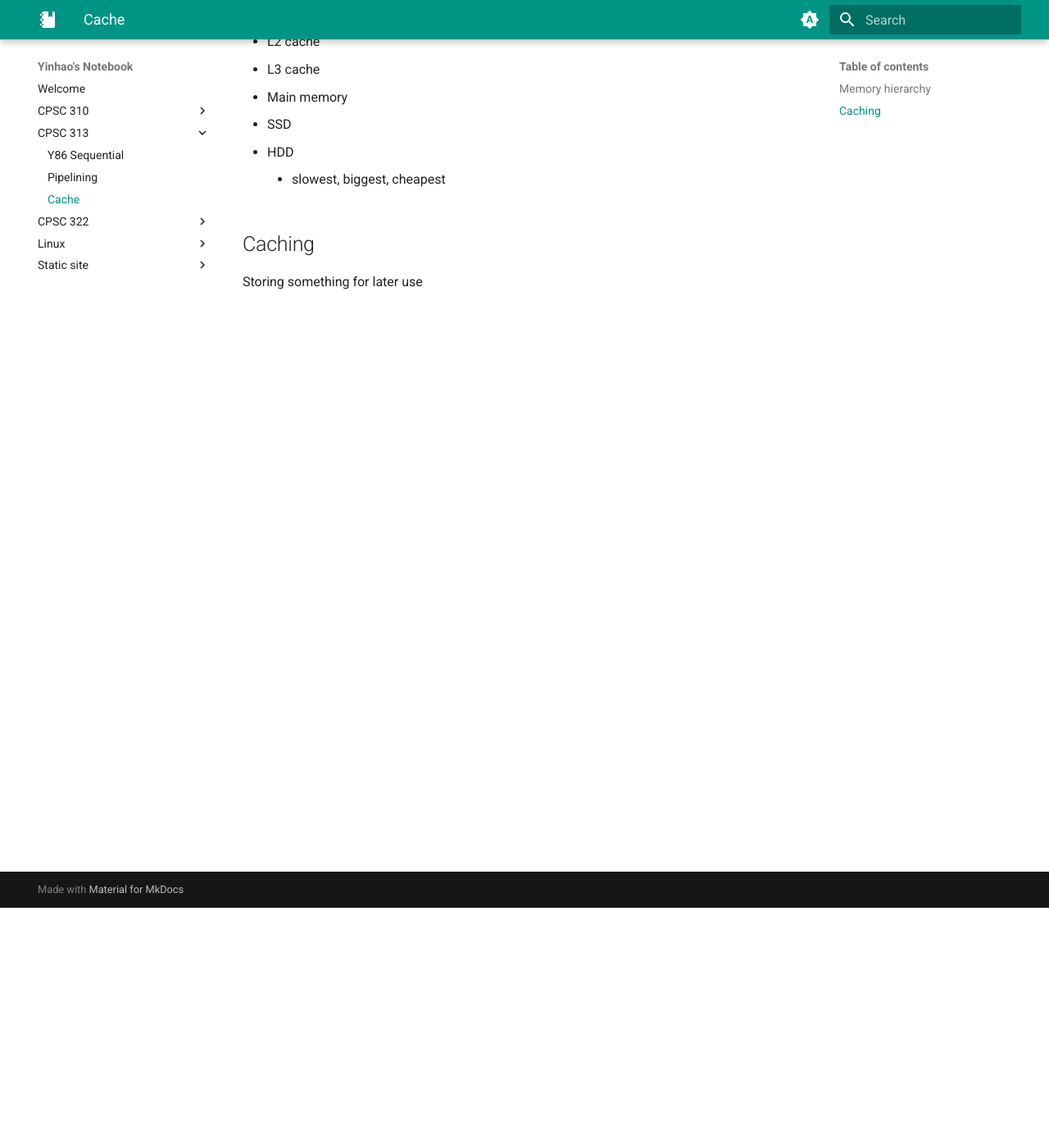
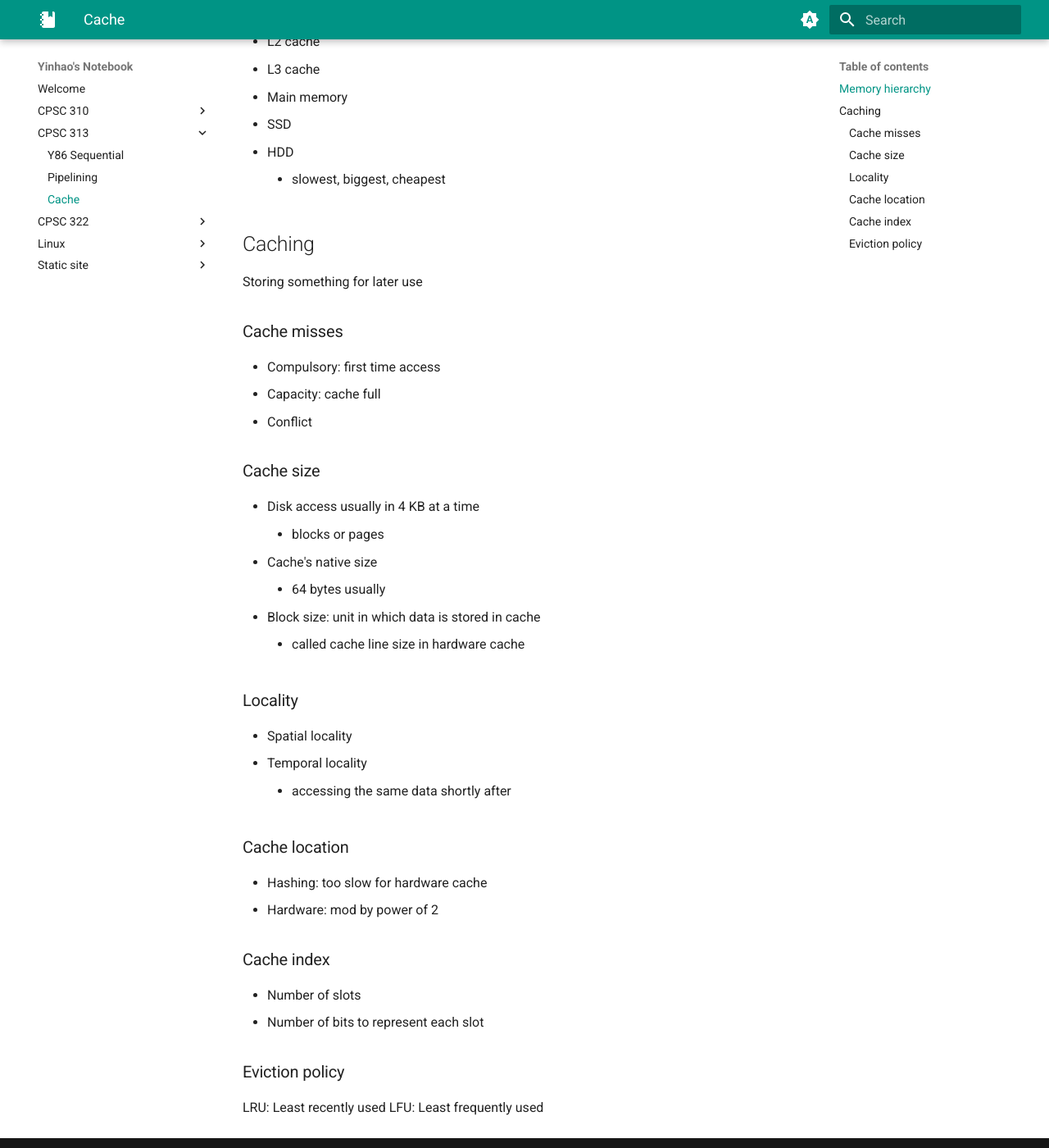
Before and after one commit to yinhao-f/notes, an MkDocs documentation site: the page built from docs/CPSC-313/3-cache.md, in a window 1280 px wide and 1400 px high, scrolled down 293 px. Shown: the whole window at 82% size. Built offline with MkDocs 1.6.1 and Material for MkDocs 9.7.7, drawn with Linux system fonts in a browser that asks for light colours.

Commit message:
313 notes

```diff
--- a/docs/CPSC-313/3-cache.md
+++ b/docs/CPSC-313/3-cache.md
@@ -15,3 +15,39 @@
 ## Caching
 
 Storing something for later use
+
+### Cache misses
+
+- Compulsory: first time access
+- Capacity: cache full
+- Conflict
+
+### Cache size
+
+- Disk access usually in 4 KB at a time
+    - blocks or pages
+- Cache's native size
+    - 64 bytes usually
+- Block size: unit in which data is stored in cache
+    - called cache line size in hardware cache
+
+### Locality
+
+- Spatial locality
+- Temporal locality
+    - accessing the same data shortly after
+
+### Cache location
+
+- Hashing: too slow for hardware cache
+- Hardware: mod by power of 2
+
+### Cache index
+
+- Number of slots
+- Number of bits to represent each slot
+
+### Eviction policy
+
+LRU: Least recently used
+LFU: Least frequently used
```
